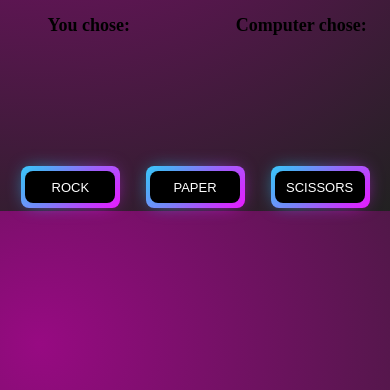
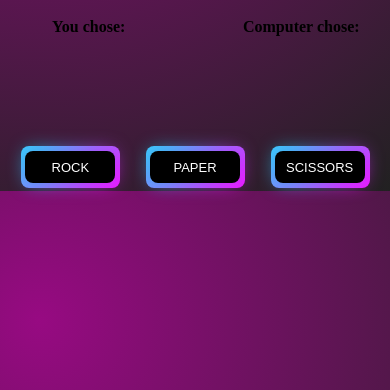
Before and after one commit to RazinShafayet2007/rock-paper-scissors, a plain HTML site: page index.html in a window 390 px wide. Shown: the part 454-844 px from the top of the page. Drawn offline with Linux system fonts and the light colour scheme.

Commit message:
changes in font and margin

```diff
--- a/styles.css
+++ b/styles.css
@@ -101,7 +101,7 @@ p {
 
 @media (max-width: 768px) {
   #human-pick {
-    font-size: 18px;
+    font-size: 16px;
   }
 }
 
@@ -165,7 +165,7 @@ p {
 
 @media (max-width: 768px) {
   #computer-pick {
-    font-size: 18px;
+    font-size: 16px;
 
   }
 }
@@ -178,7 +178,7 @@ p {
 
 @media (max-width: 768px) {
   #buttons {
-    margin-top: 60px;
+    margin-top: 40px;
   }
 }
 
```
